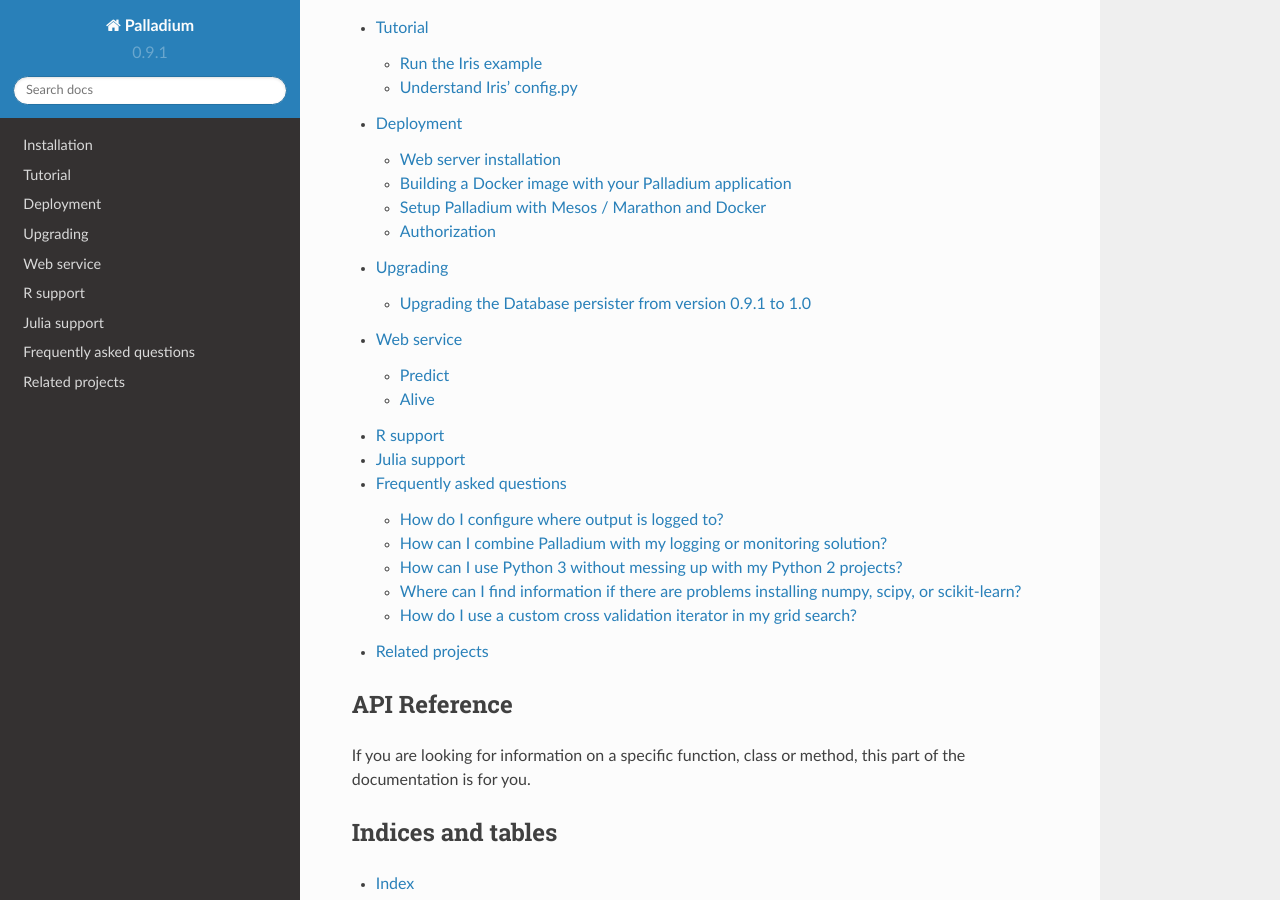
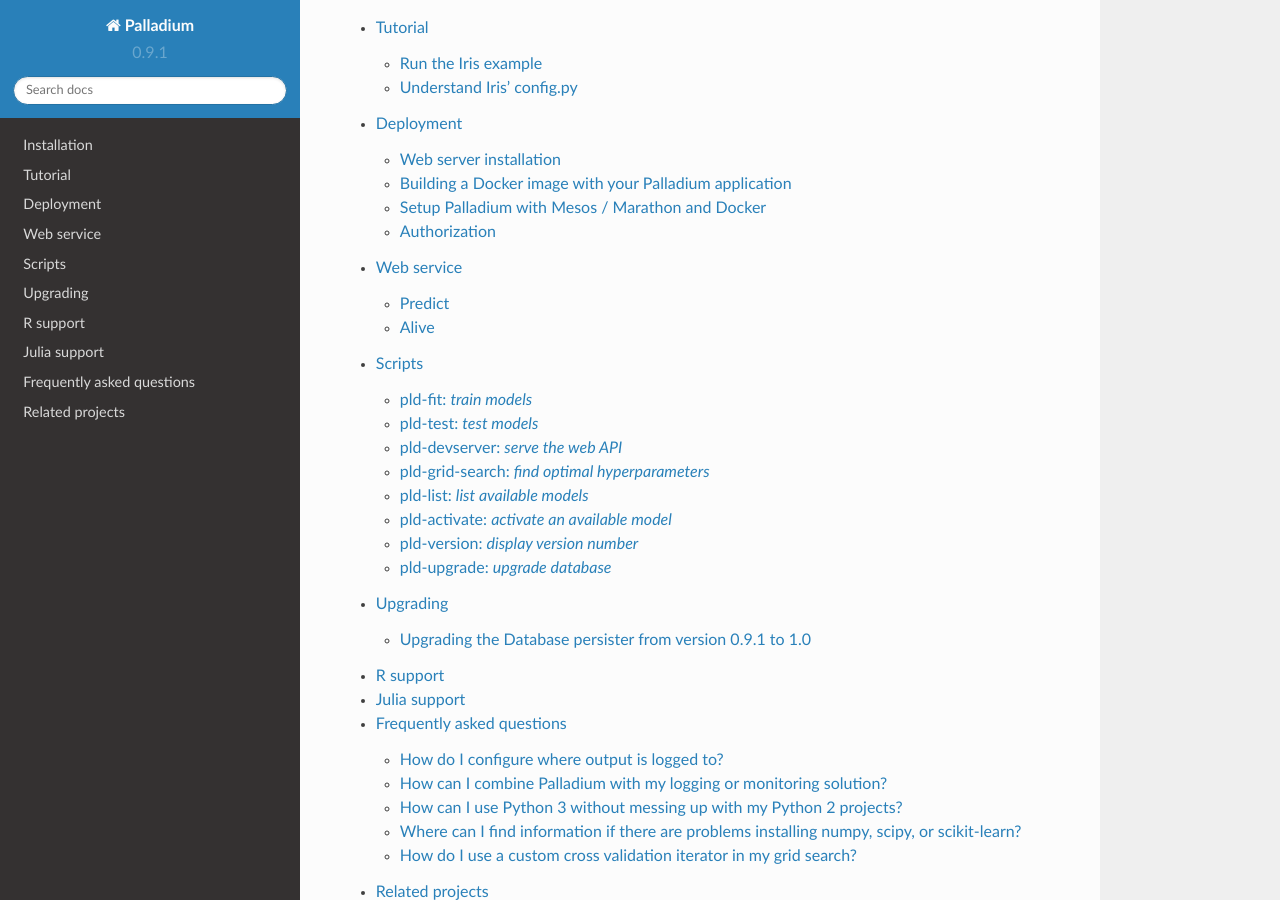
Before and after one commit to ottogroup/palladium, a Sphinx documentation site: the page built from docs/index.rst, in a window 1280 px wide and 900 px high, scrolled down 1436 px. Built offline with Sphinx 7.4.7 and the Read the Docs theme 2.0.0, drawn with Linux system fonts in a browser that asks for light colours; pages that are not in the unit, such as notebooks, are missing from menus.

Commit message:
Add a docs section for all scripts.

```diff
--- a/docs/conf.py
+++ b/docs/conf.py
@@ -18,6 +18,7 @@ import os
 from unittest.mock import MagicMock
 
 import sphinx_rtd_theme
+from sphinx.ext import autodoc
 
 Mock = MagicMock
 
@@ -346,5 +347,19 @@ def maybe_skip_member(app, what, name, obj, skip, options):
         return skip
 
 
+class SimpleDocumenter(autodoc.MethodDocumenter):
+    """Used to extract literal docstrings.
+    """
+    objtype = "simple"
+
+    content_indent = u'    '
+
+    def add_directive_header(self, sig):
+        sourcename = self.get_sourcename()
+        self.add_line(u'::\n', sourcename)
+        pass
+
+
 def setup(app):
     app.connect('autodoc-skip-member', maybe_skip_member)
+    app.add_autodocumenter(SimpleDocumenter)
--- a/docs/index.rst
+++ b/docs/index.rst
@@ -68,8 +68,9 @@ application.
   user/installation
   user/tutorial
   user/deployment
+  user/web-service
+  user/scripts
   user/upgrading
-  user/web-service
   user/R
   user/julia
   user/faq
--- a/docs/user/deployment.rst
+++ b/docs/user/deployment.rst
@@ -1,3 +1,5 @@
+.. _deployment:
+
 ============
  Deployment
 ============
--- /dev/null
+++ b/docs/user/scripts.rst
@@ -0,0 +1,72 @@
+.. commands:
+
+=======
+Scripts
+=======
+
+Palladium includes a number of command-line scripts, many of which you
+may have already encountered in the :ref:`tutorial`.
+
+.. contents::
+   :local:
+
+pld-fit: *train models*
+=======================
+
+.. autosimple:: palladium.fit.fit_cmd
+
+.. seealso::
+
+   - :ref:`tutorial-run`
+
+pld-test: *test models*
+=======================
+
+.. autosimple:: palladium.eval.test_cmd
+
+.. seealso::
+
+   - :ref:`tutorial-run`
+
+pld-devserver: *serve the web API*
+==================================
+
+.. autosimple:: palladium.server.devserver_cmd
+
+.. seealso::
+
+   - :ref:`tutorial-run`
+   - :ref:`deployment`
+
+pld-grid-search: *find optimal hyperparameters*
+===============================================
+
+.. autosimple:: palladium.fit.grid_search_cmd
+
+.. seealso::
+
+   - :ref:`tutorial-grid-search`
+
+pld-list: *list available models*
+=================================
+
+.. autosimple:: palladium.eval.list_cmd
+
+pld-activate: *activate an available model*
+===========================================
+
+.. autosimple:: palladium.fit.activate_cmd
+
+pld-version: *display version number*
+=====================================
+
+.. autosimple:: palladium.util.version_cmd
+
+pld-upgrade: *upgrade database*
+===============================
+
+.. autosimple:: palladium.util.upgrade_cmd
+
+.. seealso::
+
+   - :ref:`upgrading`
--- a/docs/user/tutorial.rst
+++ b/docs/user/tutorial.rst
@@ -258,6 +260,8 @@ out different values for *C*.  Can you find a setting for *C* that
 produces better accuracy?
 
 
+.. _tutorial-grid-search:
+
 Grid search
 -----------
 
```
Also changed, not shown: other parts of docs/user/tutorial.rst (+2 -0 lines), 4 other files.
